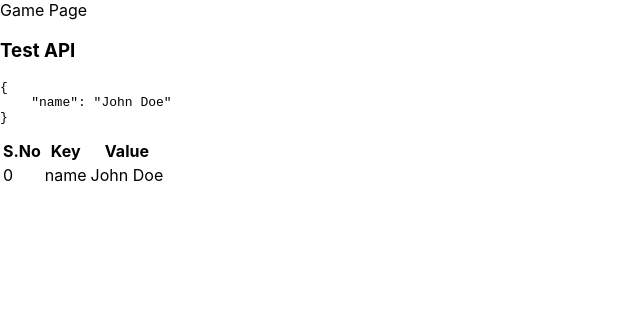
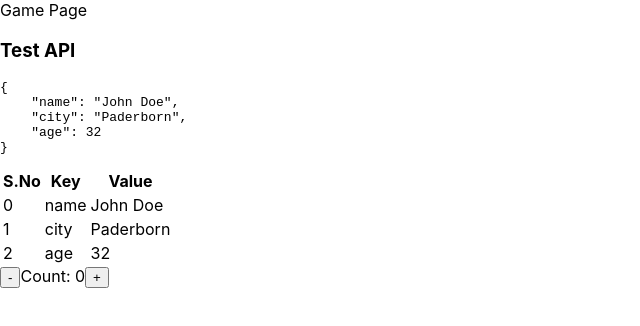
Before and after one commit to avimehenwal/r-webapps, a Next.js app in the folder next-todo-app/: page /game in a window 1280 px wide. Shown: the top 326 px of the page, without its empty margins (0-640 px from the left). Built offline with nearby package versions, Linux system fonts and the light colour scheme.

Commit message:
feat(react): useReducer Hook

```diff
--- a/next-todo-app/component/testAPI/testAPI.tsx
+++ b/next-todo-app/component/testAPI/testAPI.tsx
@@ -1,16 +1,32 @@
 // importing FunctionComponent
-import React, { useState, useEffect, FunctionComponent } from 'react';
+import React, { useState, useEffect, useReducer, FunctionComponent } from 'react';
 import axios from 'axios';
 
+const initialState = {count: 0};
+
+function reducerFn(state, action) {
+  switch (action.type) {
+    case 'increment':
+      return {count: state.count + 1};
+    case 'decrement':
+      return {count: state.count - 1};
+    default:
+      throw new Error();
+  }
+}
+
 const TestApi = () => {
-  const [data, setData] = useState({key: 'value'})
+  const [data, setData] = useState({})
 
   useEffect(async() => {
     const result = await axios('http://localhost:3000/api/hello')
     setData(result.data)
   }, [])
 
+  const [state, dispatch] = useReducer(reducerFn, initialState);
+
   return (
+    <>
       <div>
         <h3>Test API</h3>
         <pre>
@@ -31,7 +47,14 @@ const TestApi = () => {
           </tr>
         )}
       </table>
+
+      <div>
+        <button onClick={() => dispatch({type: 'decrement'})}>-</button>
+        Count: {state.count}
+        <button onClick={() => dispatch({type: 'increment'})}>+</button>
       </div>
+      </div>
+    </>
   )
 }
 
--- a/next-todo-app/pages/api/hello.js
+++ b/next-todo-app/pages/api/hello.js
@@ -1,6 +1,11 @@
 // Next.js API route support: https://nextjs.org/docs/api-routes/introduction
 
 export default (req, res) => {
+  const response = {
+    name: 'John Doe',
+    city: 'Paderborn',
+    age: 32,
+  }
   res.statusCode = 200
-  res.json({ name: 'John Doe' })
+  res.json(response)
 }
```
Lines whose indentation alone changed are shown as unchanged.
